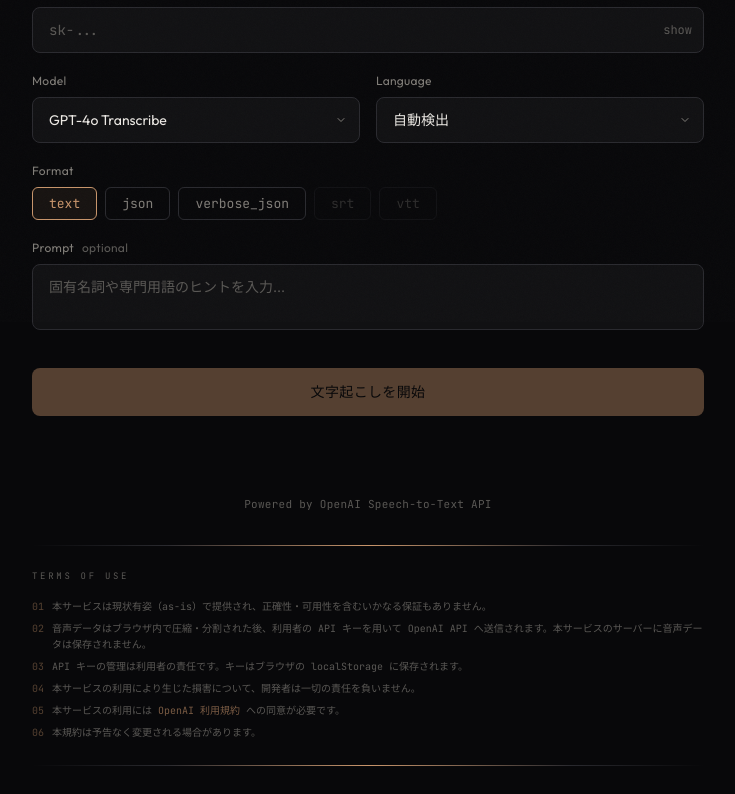
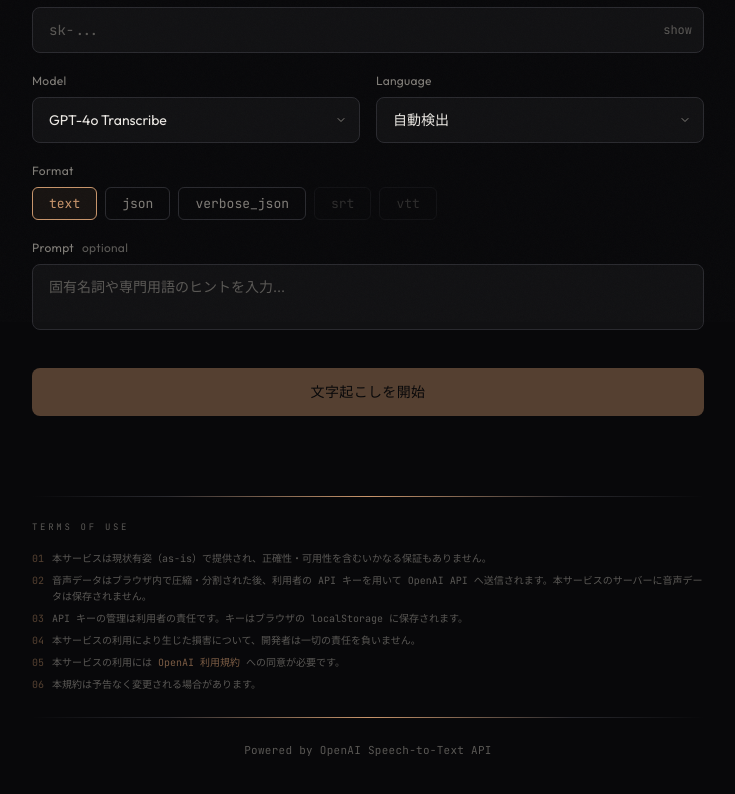
Before and after one commit to loppo-llc/mojiokoshi, a Next.js app: page / in a window 1280 px wide. Shown: the part 478-1272 px from the top of the page, without its empty margins (272-1007 px from the left). Built offline with nearby package versions, Linux system fonts and the light colour scheme; a web font is replaced by a local one.

Commit message:
Move terms of use above Powered by line

```diff
--- a/app/page.tsx
+++ b/app/page.tsx
@@ -535,10 +535,6 @@ export default function Home() {
 
         {/* Footer */}
         <footer className="mt-20 w-full max-w-2xl">
-          <p className="text-center text-text-tertiary text-[11px] font-mono tracking-wide mb-8">
-            Powered by OpenAI Speech-to-Text API
-          </p>
-
           {/* Terms */}
           <div className="divider-accent mb-6" />
           <div className="mb-6">
@@ -575,7 +571,11 @@ export default function Home() {
               </li>
             </ol>
           </div>
-          <div className="divider-accent mb-4" />
+          <div className="divider-accent mb-6" />
+
+          <p className="text-center text-text-tertiary text-[11px] font-mono tracking-wide mb-4">
+            Powered by OpenAI Speech-to-Text API
+          </p>
 
           {process.env.NEXT_PUBLIC_COMMIT_HASH && (
             <p className="text-center text-text-tertiary/40 text-[9px] font-mono">
```
